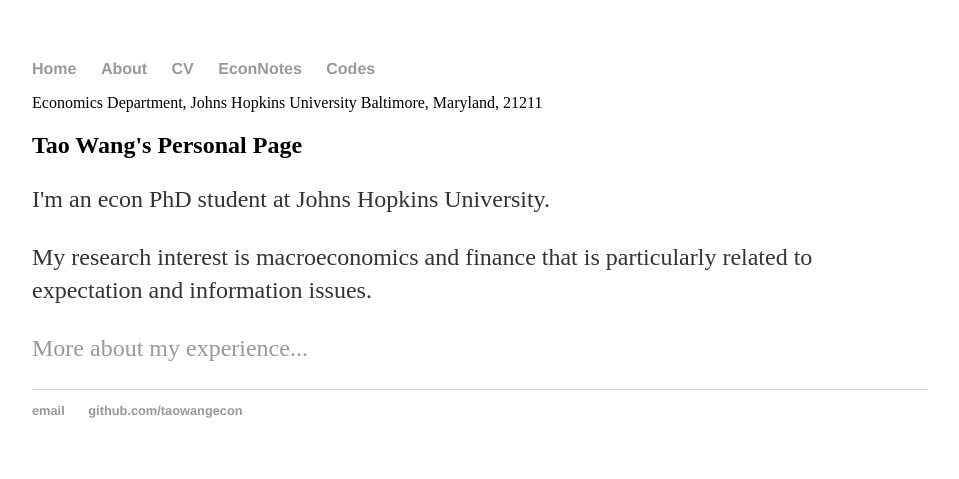
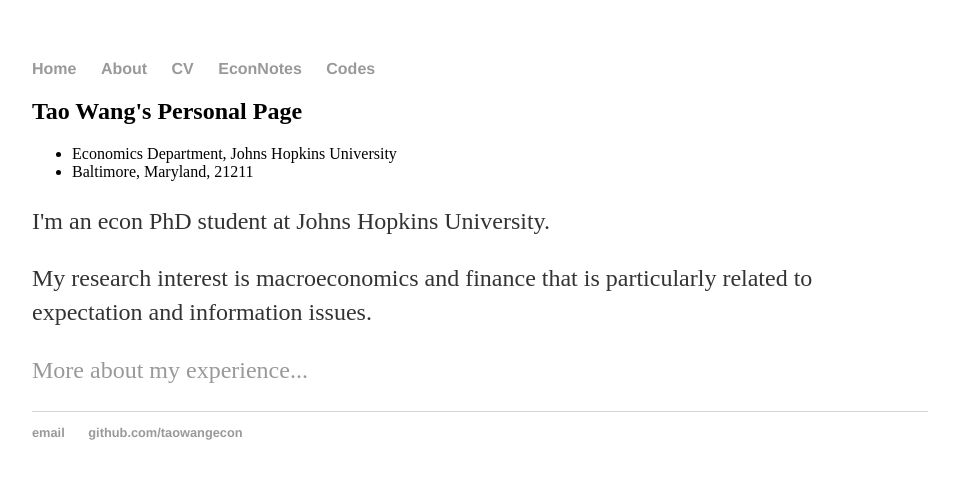
Before and after one commit to iworld1991/TaoWangEcon.github.io, a Jekyll site: the page built from index.html, in a window 1280 px wide. Shown: the top 479 px of the page, without its empty margins (160-1119 px from the left). Built offline with Jekyll 4.4.1, drawn with Linux system fonts in a browser that asks for light colours.

Commit message:
Update index.html

```diff
--- a/index.html
+++ b/index.html
@@ -3,10 +3,11 @@
 title: Tao Wang's Personal Page
 ---
 <div class="blurb">
-	<p2>Economics Department, Johns Hopkins University<p2>
-	<p2>Baltimore, Maryland, 21211<p2>
-
 	<h2> {{page.title}} </h2>
+	 <ul>
+         <li>Economics Department, Johns Hopkins University</li>
+         <li>Baltimore, Maryland, 21211</li>
+	 </ul>
 	<p>I'm an econ PhD student at Johns Hopkins University.<p>
 	<p>My research interest is macroeconomics and finance that is particularly related to expectation and information issues. <p>
 		<a href="/cv">More about my experience...</a></p>
```
